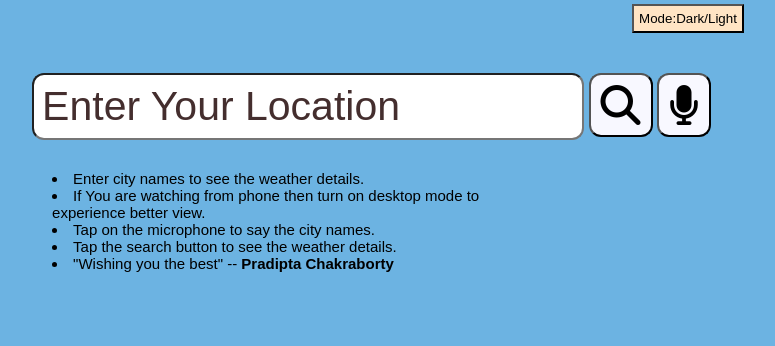
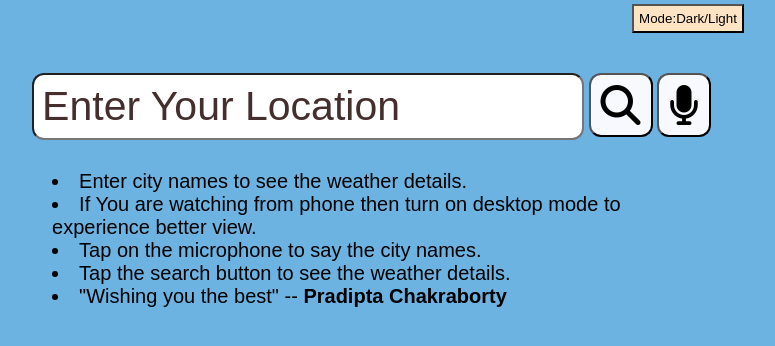
Before and after one commit to pradiptachakraborty/WeatherAppByPradipta, a plain HTML site: page index.html in a window 1280 px wide. Shown: the whole page, without its empty margins (302-1077 px from the left). Drawn offline with Linux system fonts and the light colour scheme.

Commit message:
Update style.css

```diff
--- a/style.css
+++ b/style.css
@@ -117,7 +117,7 @@ body{
 }
 .write-up{
     padding: 20px;
-    justify-content: space-between;
-    font-size: 15px;
+
+    font-size: 20px;
     margin-top: 10px;
 }
```
